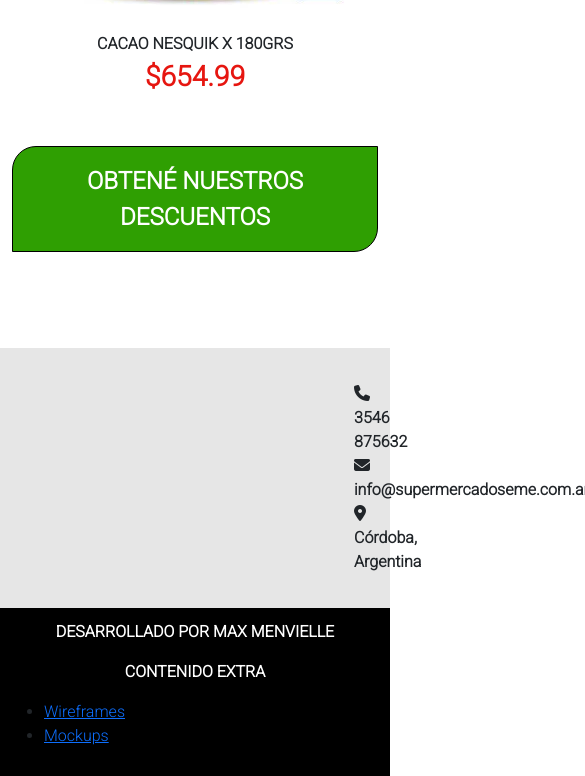
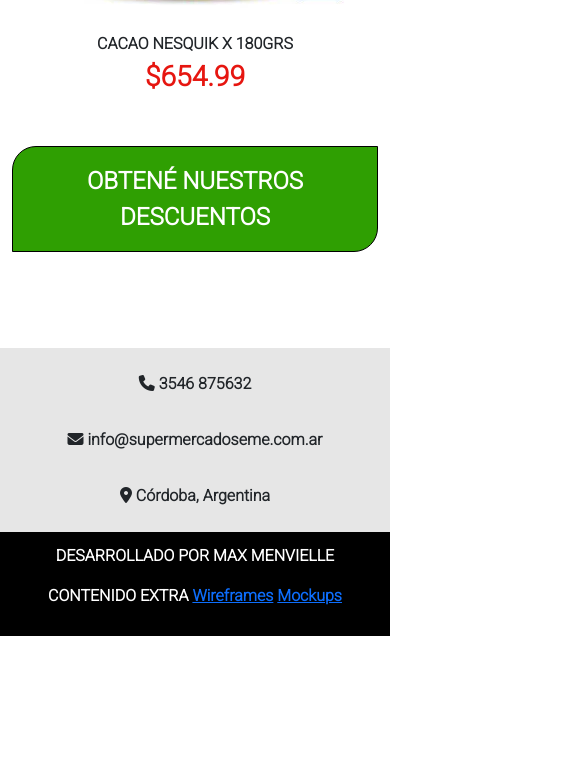
Before and after one commit to Milej/PreEntregaMenvielle, a plain HTML site: page index.html in a window 390 px wide. Shown: the part 2470-3246 px from the top of the page, 585 px wide, since content can reach past the window. After the commit the page ends 3106 px from the top, so only its background shows below. Drawn offline with nearby package versions, Linux system fonts and the light colour scheme.

Commit message:
Modifique el footer y los estilos para que quede responsive. Además lo cambié en todas las paginas.

```diff
--- a/css/main.css
+++ b/css/main.css
@@ -137,18 +137,19 @@
 
 /* FOOTER */
 .contact-bottom-section{
+  display: grid;
+  grid-template-columns: repeat(3, 1fr);
   background-color: #e6e6e6;
   padding: 34px;
   max-width: 100%;
   margin-top: 48px;
 }
 
-.contact-bottom-section div{
-  display: inline-block;
-  margin-left: 320px;
+.contact-bottom-section .contact-bottom-section__item{
+  justify-self: center;
 }
 
-.contact-bottom-section div span{
+.contact-bottom-section .contact-bottom-section__item span{
   font-weight: bold;
 }
 
--- a/css/queries.css
+++ b/css/queries.css
@@ -13,6 +13,15 @@
     padding: 8px;
   }
 
+  .contact-bottom-section{
+    grid-template-columns: 1fr;
+    padding: 8px;
+  }
+
+  .contact-bottom-section .contact-bottom-section__item{
+    padding: 16px 0px;
+  }
+
 }
 
 @media (min-width: 360px) and (max-width: 767px) {
@@ -26,6 +35,15 @@
     padding: 12px;
   }
 
+  .contact-bottom-section{
+    grid-template-columns: 1fr;
+    padding: 8px;
+  }
+
+  .contact-bottom-section .contact-bottom-section__item{
+    padding: 16px 0px;
+  }
+
 }
 
 @media (min-width: 768px) and (max-width: 1366px) {
@@ -34,4 +52,8 @@
     font-size: 3rem;
   }
 
+  .contact-bottom-section{
+    padding: 24px;
+  }
+
 }
--- a/index.html
+++ b/index.html
@@ -125,35 +125,34 @@
 
   <!-- SECCION CONTACTO BOTTOM -->
   <section class="contact-bottom-section">
-    <div class="phone-icon">
+
+    <div class="contact-bottom-section__item phone-icon">
       <i class="fa-solid fa-phone"></i>
       <span>3546 875632</span>
     </div>
 
-    <div class="email-icon">
+    <div class="contact-bottom-section__item email-icon">
       <i class="fa-solid fa-envelope"></i>
       <span>info@supermercadoseme.com.ar</span>
     </div>
 
-    <div class="location-icon">
+    <div class="contact-bottom-section__item location-icon">
       <i class="fa-sharp fa-solid fa-location-dot"></i>
       <span>Córdoba, Argentina</span>
     </div>
 
   </section>
 
-  <!-- SECCION FOOTER  -->
+  <!-- SECCION FOOTER -->
   <footer class="footer-section">
+
     <p>DESARROLLADO POR MAX MENVIELLE</p>
-    <p>CONTENIDO EXTRA</p>
-    <ul>
-      <li>
-        <a href="#">Wireframes</a>
-      </li>
-      <li>
-        <a href="#">Mockups</a>
-      </li>
-    </ul>
+    <p>
+      CONTENIDO EXTRA
+      <a href="#">Wireframes</a>
+      <a href="#">Mockups</a>
+    </p>
+
   </footer>
 
 </body>
```
Also changed, not shown: views/catalogo.html (+12 -5 lines), views/club-eme.html (+12 -6 lines), views/contacto.html (+12 -6 lines), views/sucursales.html (+12 -5 lines).
